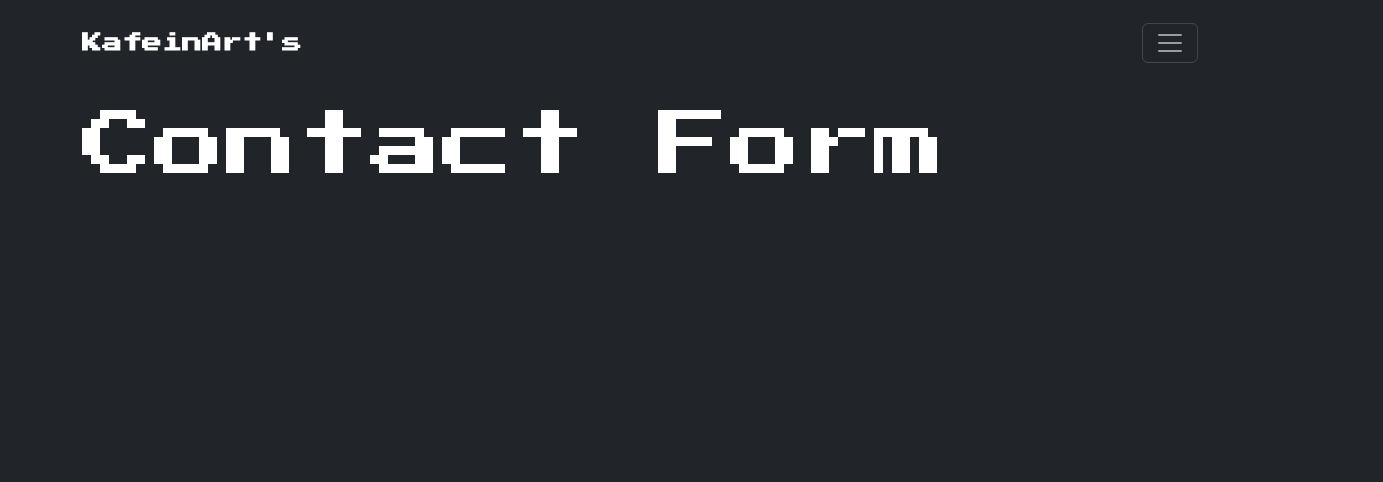
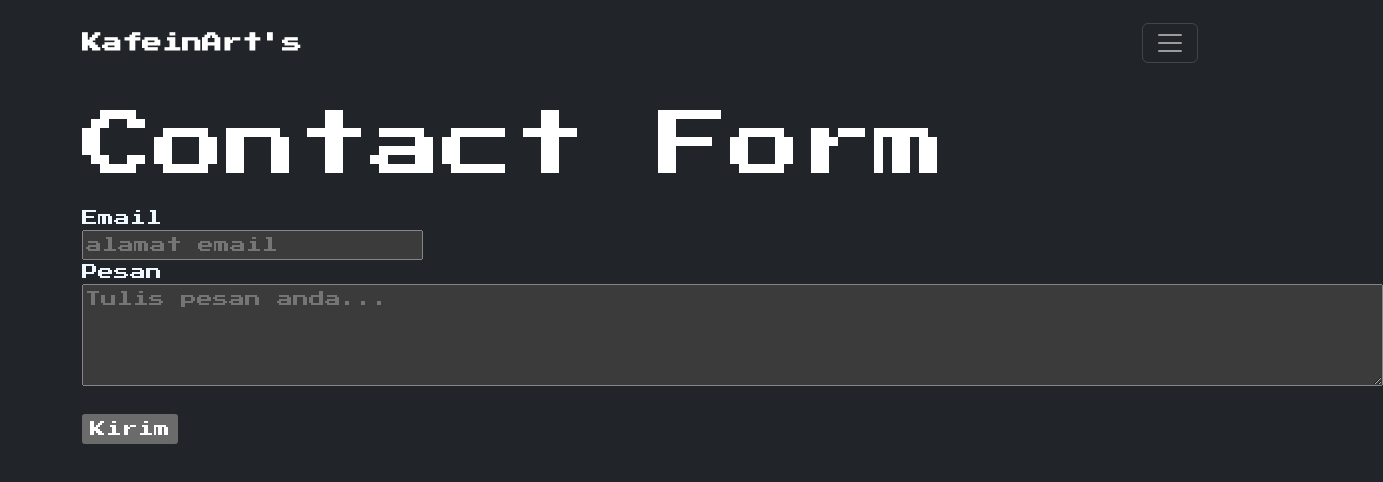
Before and after one commit to itsmebroarif/kafeinart-studio, a Vue app: page /contact in a window 1280 px wide. Shown: the top 482 px of the page, 1383 px wide, since content can reach past the window. Built offline with nearby package versions, Linux system fonts and the light colour scheme.

Commit message:
Update Contacts.vue

```diff
--- a/src/views/Contacts.vue
+++ b/src/views/Contacts.vue
@@ -3,7 +3,16 @@
     <div class="container">
       <p class="display-2">Contact Form</p>
 
-        <form method="post" netlify></form>
+      <form method="POST" netlify>
+            <label for="email">Email</label><br />
+            <input type="email" name="email" placeholder="alamat email" />
+            <br />
+            <label for="message">Pesan</label><br />
+            <textarea name="message" placeholder="Tulis pesan anda..." rows="4" cols="80"></textarea>
+            <br />
+            <br />
+            <input type="submit" value="Kirim" />
+        </form>
 
 
     </div>
```
